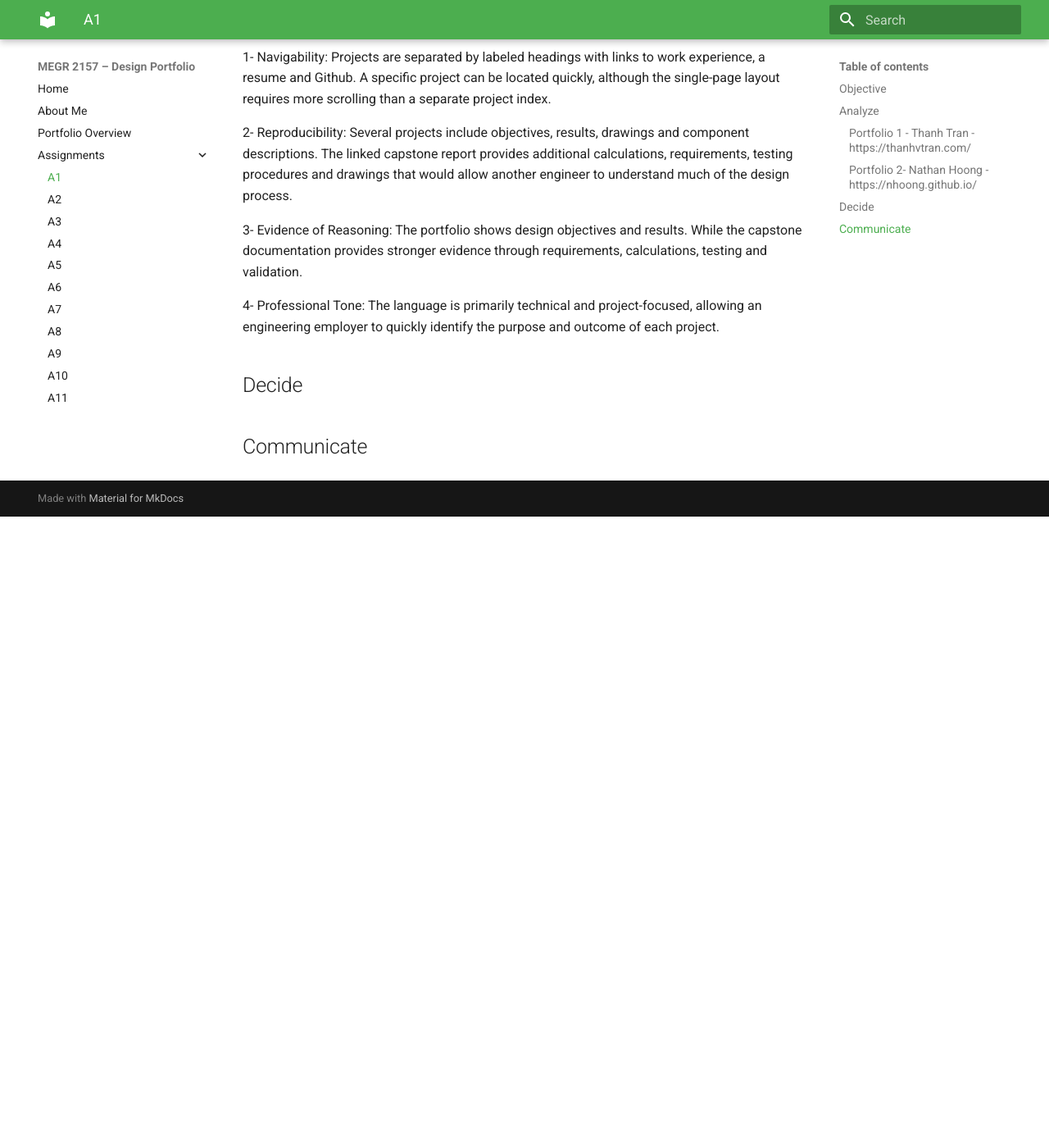
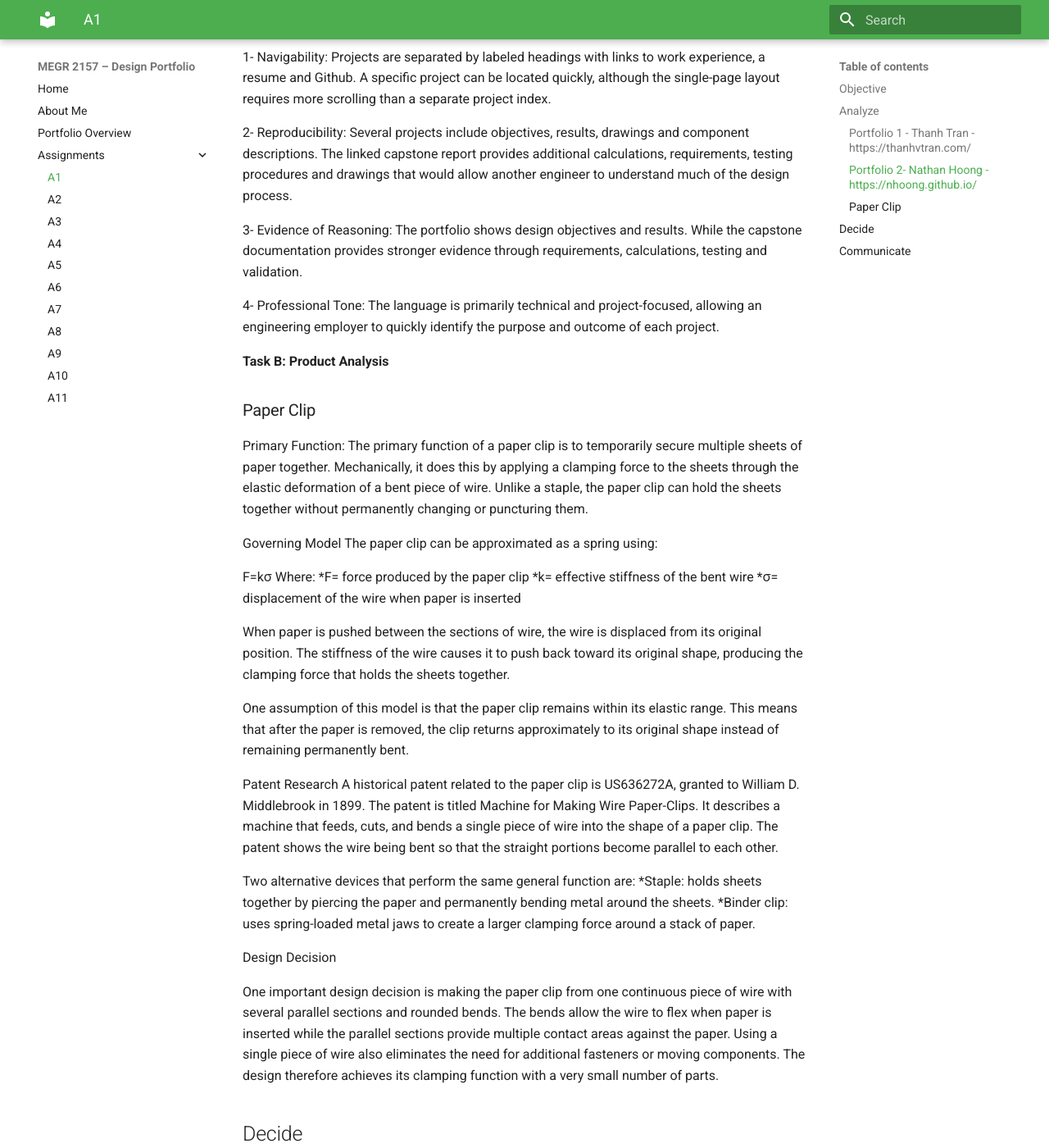
Before and after one commit to abdums/design-projects-portfolio, an MkDocs documentation site: the page built from docs/assignments/A01/index.md, in a window 1280 px wide and 1400 px high, scrolled down 853 px. Shown: the whole window at 82% size. Built offline with MkDocs 1.6.1 and Material for MkDocs 9.7.7, drawn with Linux system fonts in a browser that asks for light colours; before the commit the page ends 1483 px from its top, so only the background shows below that; some of the changed text lies outside the part shown.

Commit message:
Revise title and add product analysis section
Updated the title and added Task B: Product Analysis section with detailed explanations about the primary function, governing model, patent research, and design decision of a paper clip.

```diff
--- a/docs/assignments/A01/index.md
+++ b/docs/assignments/A01/index.md
@@ -1,4 +1,4 @@
-# A1 – [Create Portfolio]
+# A1 – Create Portfolio
 
 ## Objective
 The objective of this assignment is to create a professional engineering portfolio and establish a consistent method for documenting design work. The portfolio will demonstrate engineering analysis, decision-making and communication throughout the semester.
@@ -27,6 +27,39 @@ The objective of this assignment is to create a professional engineering portfol
 
 4- Professional Tone: The language is primarily technical and project-focused, allowing an engineering employer to quickly identify the purpose and outcome of each project.
 
+
+**Task B: Product Analysis**
+
+### Paper Clip
+
+Primary Function:
+The primary function of a paper clip is to temporarily secure multiple sheets of paper together. Mechanically, it does this by applying a clamping force to the sheets through the elastic deformation of a bent piece of wire. Unlike a staple, the paper clip can hold the sheets together without permanently changing or puncturing them.
+
+Governing Model
+The paper clip can be approximated as a spring using:
+
+F=kσ
+Where:
+*F= force produced by the paper clip
+*k= effective stiffness of the bent wire
+*σ= displacement of the wire when paper is inserted
+
+When paper is pushed between the sections of wire, the wire is displaced from its original position. The stiffness of the wire causes it to push back toward its original shape, producing the clamping force that holds the sheets together.
+
+One assumption of this model is that the paper clip remains within its elastic range. This means that after the paper is removed, the clip returns approximately to its original shape instead of remaining permanently bent.
+
+Patent Research
+A historical patent related to the paper clip is US636272A, granted to William D. Middlebrook in 1899. The patent is titled Machine for Making Wire Paper-Clips. It describes a machine that feeds, cuts, and bends a single piece of wire into the shape of a paper clip. The patent shows the wire being bent so that the straight portions become parallel to each other.
+
+Two alternative devices that perform the same general function are:
+*Staple: holds sheets together by piercing the paper and permanently bending metal around the sheets.
+*Binder clip: uses spring-loaded metal jaws to create a larger clamping force around a stack of paper.
+
+Design Decision
+
+One important design decision is making the paper clip from one continuous piece of wire with several parallel sections and rounded bends. The bends allow the wire to flex when paper is inserted while the parallel sections provide multiple contact areas against the paper. Using a single piece of wire also eliminates the need for additional fasteners or moving components. The design therefore achieves its clamping function with a very small number of parts.
+
+
 ## Decide
 
 
```
